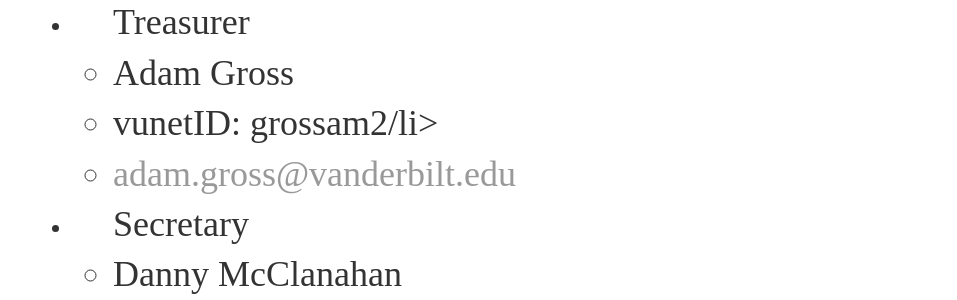
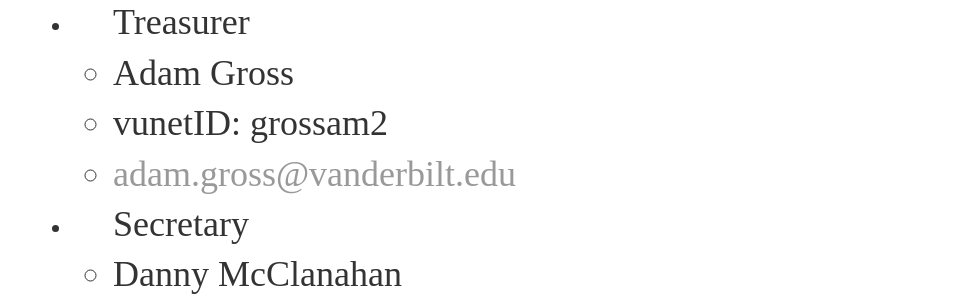
Before and after one commit to VandyApps/adamMgross.github.io, a Jekyll site: the page built from about/index.html, in a window 1280 px wide. Shown: the part 1154-1454 px from the top of the page, without its empty margins (159-1116 px from the left). Built offline with Jekyll 4.4.1, drawn with Linux system fonts in a browser that asks for light colours.

Commit message:
Automated commit message.

```diff
--- a/about/index.html
+++ b/about/index.html
@@ -21,7 +21,7 @@
                 </li>
 				<li><ul class="Treasurer">Treasurer
                     <li>Adam Gross</li>
-                    <li>vunetID: grossam2/li>
+                    <li>vunetID: grossam2</li>
                     <li><a href="mailto:adam.m.gross.1@vanderbilt.edu">adam.gross@vanderbilt.edu</a></li></ul>
                 </li>
 				<li><ul class="Secretary">Secretary
```
